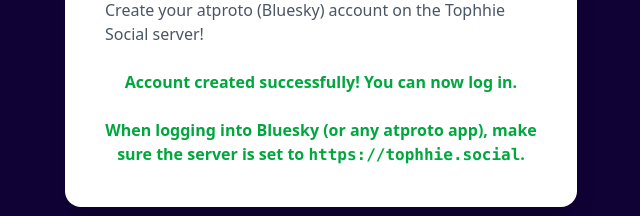
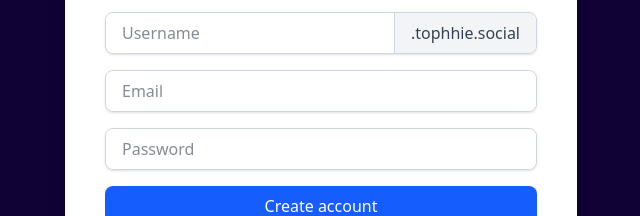
Before and after one commit to Tophhie/pds-signup, a React (Vite) app: page / in a window 1280 px wide. Shown: the part 422-638 px from the top of the page, without its empty margins (319-959 px from the left). Built offline with nearby package versions, Linux system fonts and the light colour scheme.

Commit message:
Fixed issues

```diff
--- a/src/SignUpUI.jsx
+++ b/src/SignUpUI.jsx
@@ -6,7 +6,7 @@
   const [email, setEmail] = useState("");
   const [password, setPassword] = useState("");
   const [status, setStatus] = useState("");
-  const [isSignedUp, setIsSignedUp] = useState(true);
+  const [isSignedUp, setIsSignedUp] = useState(false);
 
   const handleSubmit = async (e) => {
     e.preventDefault();
--- a/vite.config.js
+++ b/vite.config.js
@@ -5,5 +5,5 @@
 // https://vite.dev/config/
 export default defineConfig({
   plugins: [react(), tailwindcss()],
-  base: './signup/',
+  base: '/signup/',
 })
```
